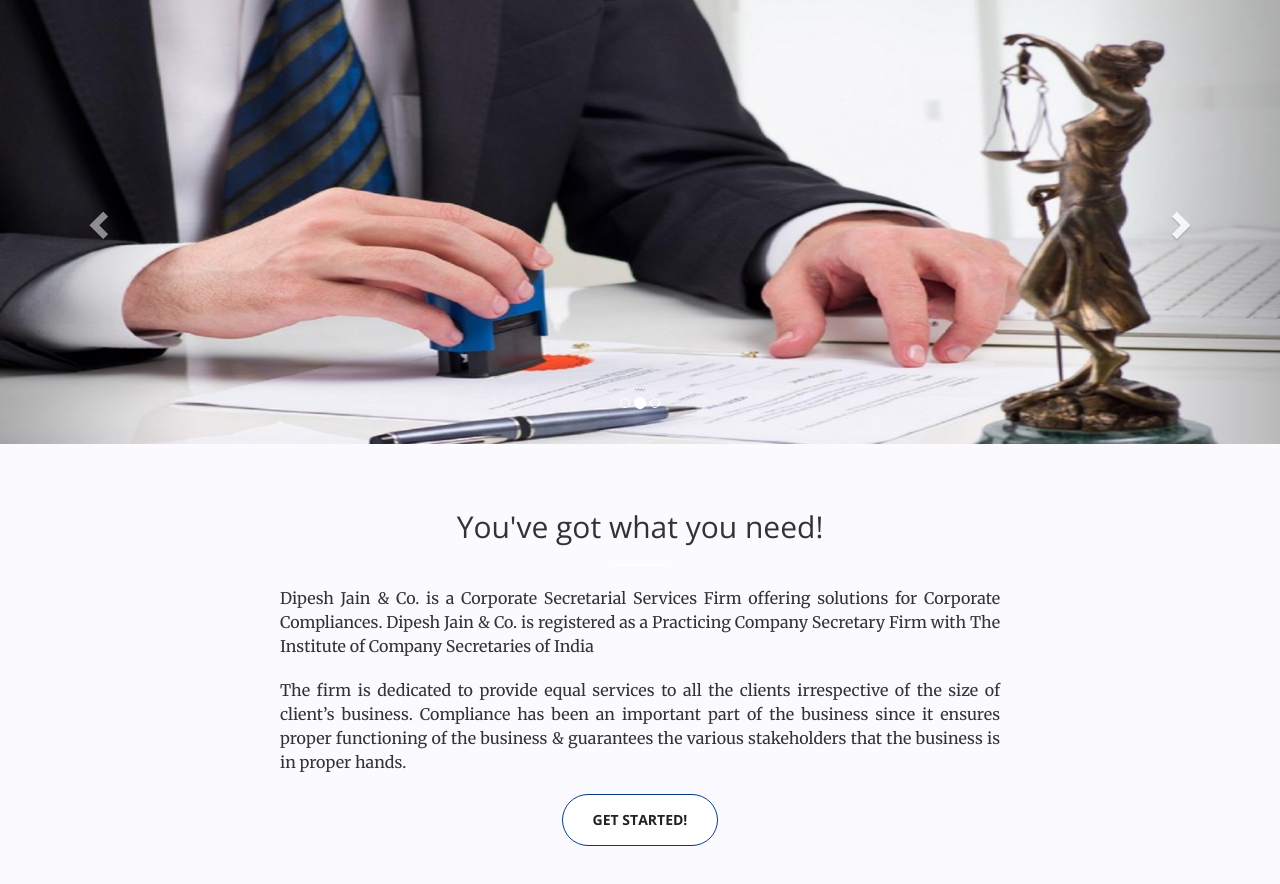
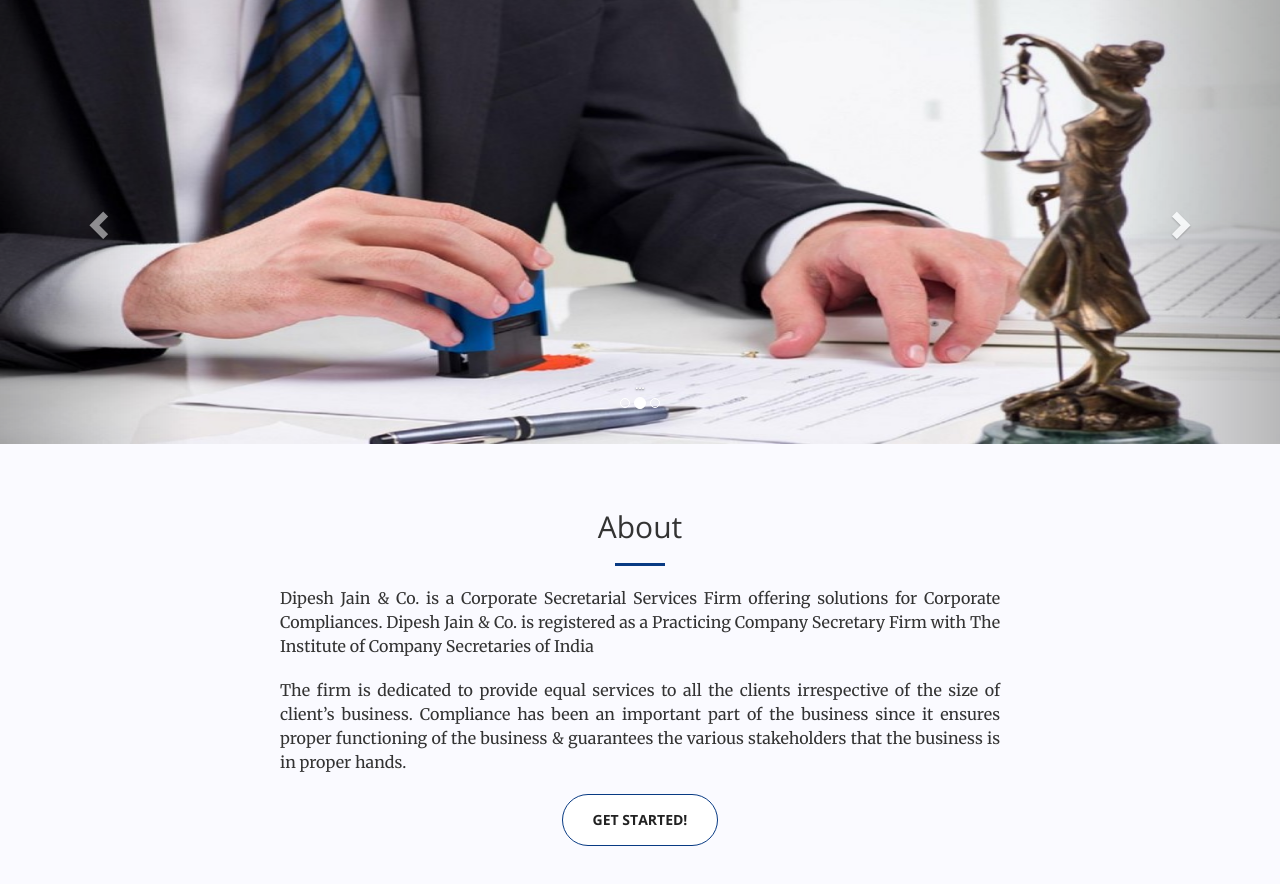
Before and after one commit to dipeshjainco/dipeshjainco.github.io, a website: page index.html in a window 1280 px wide. Shown: the part 60-944 px from the top of the page. Drawn offline with nearby package versions, Linux system fonts and the light colour scheme.

Commit message:
about us heading

```diff
--- a/index.html
+++ b/index.html
@@ -124,8 +124,8 @@
         <div class="container">
             <div class="row">
                 <div class="col-lg-8 col-lg-offset-2 ">
-                    <h2 class="section-heading text-center">You've got what you need!</h2>
-                    <hr class="light">
+                    <h2 class="section-heading text-center">About</h2>
+                    <hr class="primary">
                     <div class="col-lg-12">
                         <p class="text_align">
                             Dipesh Jain & Co. is a Corporate Secretarial Services Firm offering solutions for Corporate Compliances.
```
